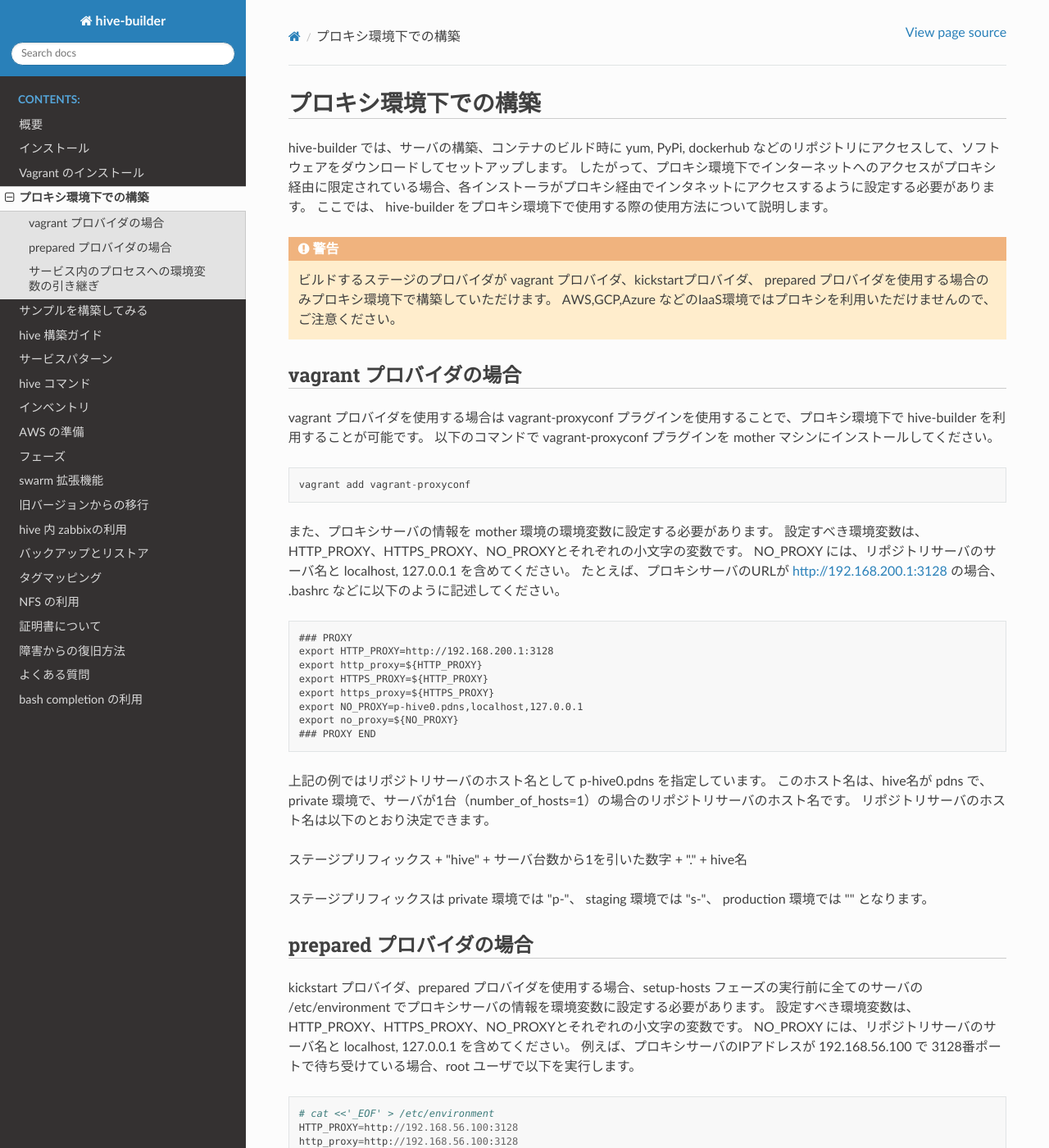
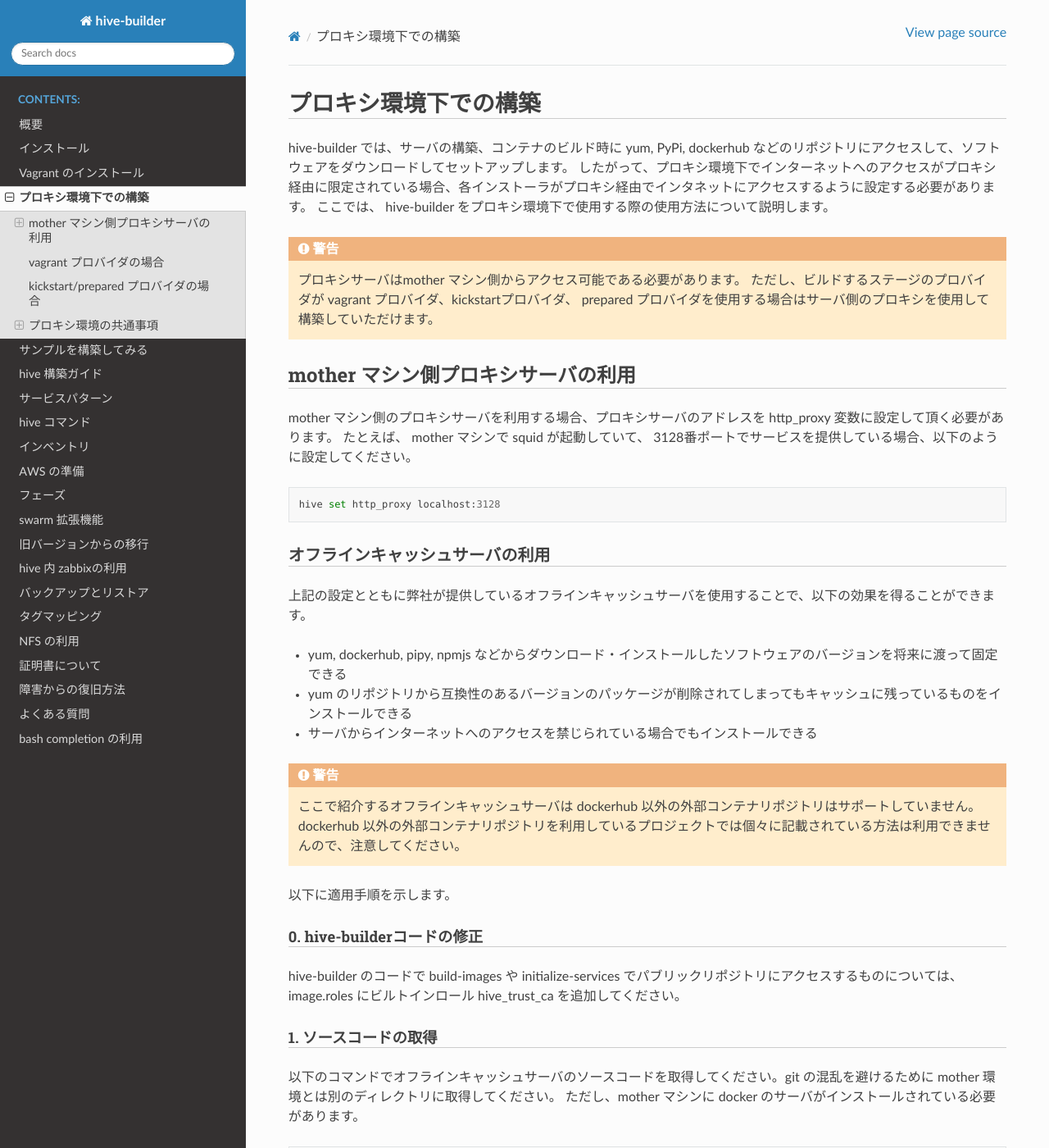
Before and after one commit to procube-open/hive-builder, a Sphinx documentation site: the page built from docs/proxy.rst, in a window 1280 px wide and 1400 px high. Shown: the whole window at 82% size. Built offline with Sphinx 7.4.7 and the Read the Docs theme 2.0.0, drawn with Linux system fonts in a browser that asks for light colours; some of the changed text lies outside the part shown.

Commit message:
minor revision up, add document etc

```diff
--- a/docs/proxy.rst
+++ b/docs/proxy.rst
@@ -7,8 +7,98 @@
 
 .. warning::
 
-   ビルドするステージのプロバイダが vagrant プロバイダ、kickstartプロバイダ、 prepared プロバイダを使用する場合のみプロキシ環境下で構築していただけます。
-   AWS,GCP,Azure などのIaaS環境ではプロキシを利用いただけませんので、ご注意ください。
+  プロキシサーバはmother マシン側からアクセス可能である必要があります。
+  ただし、ビルドするステージのプロバイダが vagrant プロバイダ、kickstartプロバイダ、 prepared プロバイダを使用する場合はサーバ側のプロキシを使用して構築していただけます。
+
+mother マシン側プロキシサーバの利用
+========================================
+
+mother マシン側のプロキシサーバを利用する場合、プロキシサーバのアドレスを http_proxy 変数に設定して頂く必要があります。
+たとえば、 mother マシンで squid が起動していて、 3128番ポートでサービスを提供している場合、以下のように設定してください。
+
+::
+
+
+    hive set http_proxy localhost:3128
+
+オフラインキャッシュサーバの利用
+--------------------------------
+
+上記の設定とともに弊社が提供しているオフラインキャッシュサーバを使用することで、以下の効果を得ることができます。
+
+- yum, dockerhub, pipy, npmjs などからダウンロード・インストールしたソフトウェアのバージョンを将来に渡って固定できる
+- yum のリポジトリから互換性のあるバージョンのパッケージが削除されてしまってもキャッシュに残っているものをインストールできる
+- サーバからインターネットへのアクセスを禁じられている場合でもインストールできる
+
+.. warning::
+    ここで紹介するオフラインキャッシュサーバは dockerhub 以外の外部コンテナリポジトリはサポートしていません。
+    dockerhub 以外の外部コンテナリポジトリを利用しているプロジェクトでは個々に記載されている方法は利用できませんので、注意してください。
+
+以下に適用手順を示します。
+
+0. hive-builderコードの修正
+^^^^^^^^^^^^^^^^^^^^^^^^^^^^^^^^
+
+hive-builder のコードで build-images や  initialize-services でパブリックリポジトリにアクセスするものについては、image.roles にビルトインロール hive_trust_ca を追加してください。
+
+1. ソースコードの取得
+^^^^^^^^^^^^^^^^^^^^^^^^^^^^^^^^
+
+以下のコマンドでオフラインキャッシュサーバのソースコードを取得してください。git の混乱を避けるために mother 環境とは別のディレクトリに取得してください。
+ただし、mother マシンに docker のサーバがインストールされている必要があります。
+
+::
+
+
+    git clone https://github.com/procube-open/offline-cache.git
+    export HIVE_HIVE_CONTEXT_DIR=<hiveのコンテキストディレクトリのパス>
+    docker-compose up -d
+
+2. ビルド
+^^^^^^^^^^^^^^^^^^^^^^^^^^^^^^^^
+
+以下のコマンドで全ビルドをかけてください。
+
+::
+
+    cd hiveのルートディレクトリ
+    hive set stage private # or staging or production
+    hive install-collection
+    hive set http_proxy localhost:3128
+    hive all
+
+3. オフライン化
+^^^^^^^^^^^^^^^^^^^^^^^^^^^^^^^^
+
+以下のコマンドでオフライン化を実行してください。このときはまだネットワークに繋がっている必要があります。
+dockerhub のアカウントにログインするためのユーザIDとパスワードを用意してください。
+
+::
+
+
+    ansible-playbook -i squid,registry, -e dockerhub_login_user=dockerhubアカウント -e dockerhub_login_password=dockerhubパスワード offline.yml
+
+
+4. docker イメージの push
+^^^^^^^^^^^^^^^^^^^^^^^^^^^^^^^^
+
+以下のコマンドでコンテナ収容サーバとリポジトリサーバにダウンロードされているコンテナイメージを擬似dockerhub に push してください。
+このとき、間違って本物の dockerhub に push するのをさけるためにネットワークが切れていることが望ましいです。
+
+::
+
+
+    hive ssh
+    docker image ls --format='docker push {{.Repository}}:{{.Tag}}' | grep -v :5000 | sh -x
+    exit
+    hive ssh -t コンテナ収容サーバ1号機 # separate_repository が false の場合は不要
+    docker image ls --format='docker push {{.Repository}}:{{.Tag}}' | grep -v :5000 | sh -x
+    exit
+
+5. 再ビルド
+^^^^^^^^^^^^^^^^^^^^^^^^^^^^^^^^
+
+この mother 環境があれば、オフラインの状態で全サーバをOSインストールから再構築( hive all )することができます。
 
 
 vagrant プロバイダの場合
@@ -47,8 +137,8 @@
 
 ステージプリフィックスは private 環境では "p-"、 staging 環境では "s-"、 production 環境では "" となります。
 
-prepared プロバイダの場合
-=========================
+kickstart/prepared プロバイダの場合
+========================================
 
 kickstart プロバイダ、prepared プロバイダを使用する場合、setup-hosts フェーズの実行前に全てのサーバの /etc/environment でプロキシサーバの情報を環境変数に設定する必要があります。
 設定すべき環境変数は、HTTP_PROXY、HTTPS_PROXY、NO_PROXYとそれぞれの小文字の変数です。
@@ -75,17 +165,32 @@
 
 ステージプリフィックスは private 環境では "p-"、 staging 環境では "s-"、 production 環境では "" となります。
 
+プロキシ環境の共通事項
+==========================
+以下にプロキシ環境での共通事項を説明します。
+
+BUMP SSL のルートCA局を信頼
+---------------------------------------
+プロキシサーバが BUMP SSL を使用する場合、ダウンロード・インストールを実行するサーバおよびコンテナでCA局の証明書を信頼する必要があります。
+その方法については  :doc:`cashare` を参照してください。
+
 サービス内のプロセスへの環境変数の引き継ぎ
-=============================================
+--------------------------------------------
 サービス内から REST API 呼び出したり yum, npm, pip などのリポジトリへアクセスしたりする場合は
 サービス内のプロキシ関係の環境変数が適切に設定されている必要があります。
 各サービス内のプロキシ関係の環境変数は、それぞれ、 hive build-images の時はリポジトリサーバ、hive deploy-services 時は最初のコンテナ収容サーバの値が引き継がれます。
 各サーバの/etc/environment でサービス内に必要な値も設定してください。特にサービス間の REST API アクセスなどについては
 サービス名を no_proxy に設定しておく必要がありますので、注意してください。例えば、examples/pdnsのように pdnsadmin サービスから
 powerdns サービスの REST API を http://powerdns:8081/ のようなURLで呼び出す場合、no_proxy には以下のように powerdns を追加する必要があります。
+ただし、 hive set http_proxy を設定している場合は、 /etc/environment の設定は自動的に行われ、 no_proxy にはすべてのサービス名が登録されます。
 
 ::
 
 
     NO_PROXY=powerdns,p-hive0.pdns,localhost,127.0.0.1
     no_proxy=powerdns,p-hive0.pdns,localhost,127.0.0.1
+
+.. warning::
+    alpine linux のコンテナで最小構成の場合、 wget コマンドは no_proxy 環境変数が聞かない場合があります。
+    この場合は apk add wget で GNU 版の wget をインストールすることで回避できます。
+    参考： https://github.com/gliderlabs/docker-alpine/issues/259
--- a/pyproject.toml
+++ b/pyproject.toml
@@ -1,6 +1,6 @@
 [tool.poetry]
 name = "hive-builder"
-version = "3.6.8rc0"
+version = "3.7.0rc0"
 description = "Building docker swarm environment"
 authors = ["Mitsuru Nakakawaj <mitsuru@procube.jp>"]
 license = "MIT"
```
Also changed, not shown: 3 other files.
